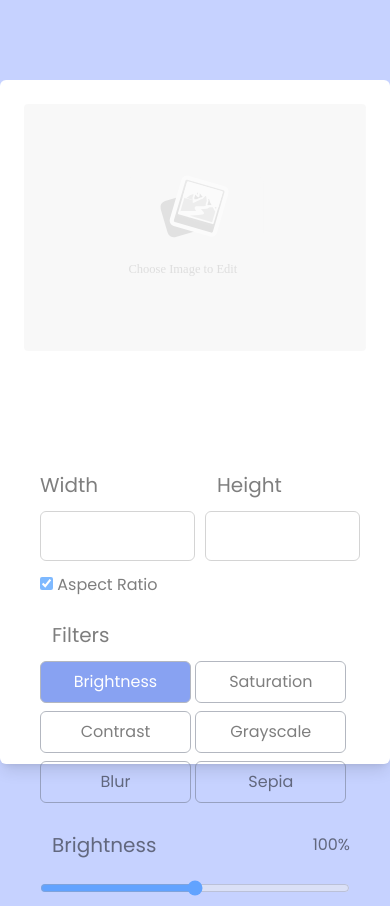
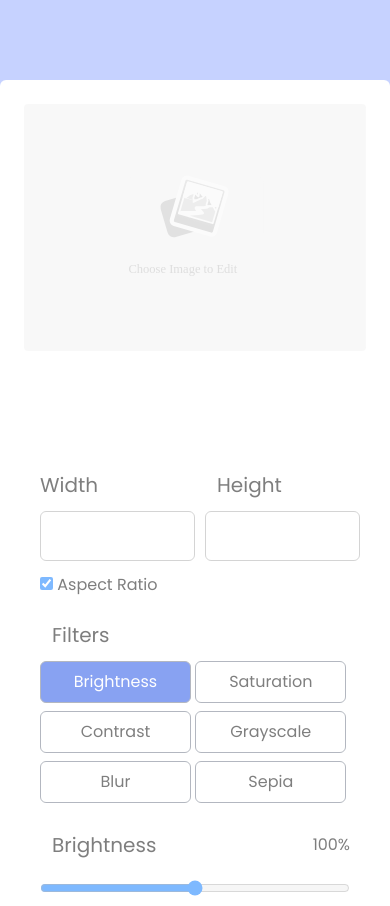
Before and after one commit to Kcfreshz/image-editor-js, a website: page index.html in a window 390 px wide. Shown: the top 906 px of the page. Drawn offline with nearby package versions, Linux system fonts and the light colour scheme.

Commit message:
making the app more responsive

```diff
--- a/index.html
+++ b/index.html
@@ -11,9 +11,11 @@
     />
     <script src="script.js" defer></script>
   </head>
-  <body class="bg-indigo-200 flex items-centers justify-center h-screen">
+  <body class="bg-indigo-200 flex items-centers justify-center min-h-screens">
     <!-- Main container -->
-    <div class="container bg-white rounded-md my-20 mx-10 shadow-lg">
+    <div
+      class="container bg-white rounded-md my-20 mx-10 shadow-lg min-h-screen"
+    >
       <!-- Content container -->
       <div
         class="flex flex-col-reverse space-y-5 space-y-reverse w-fulls md:flex-row md:space-x-3 md:space-y-0 disable"
```
Also changed, not shown: src/output.css.
